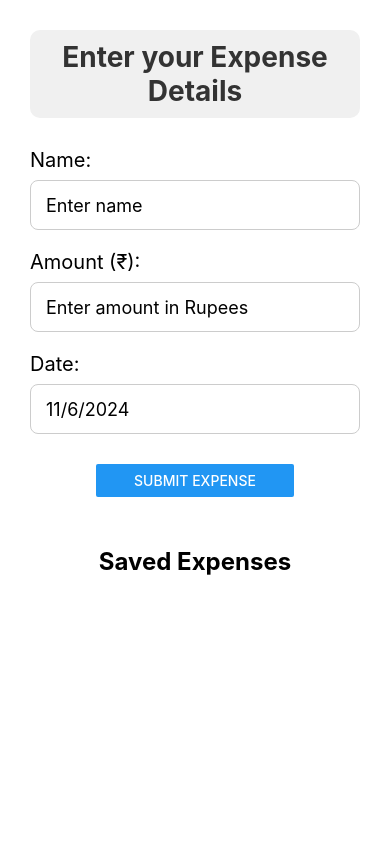
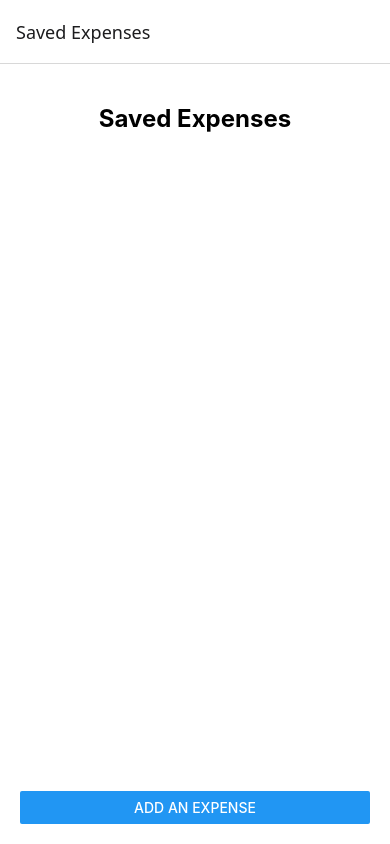
Before and after one commit to kamath7/ExpenserAgain, a React Native app: screen / in a window 390 px wide. Built offline with nearby package versions, Linux system fonts and the light colour scheme.

Commit message:
Using StackNavigator and screens

```diff
--- a/App.js
+++ b/App.js
@@ -1,33 +1,45 @@
-import { StyleSheet, Text, View } from 'react-native';
-import SimpleForm from './SimpleForm';
-import ExpenseList from './ExpenseList';
-import { useState } from 'react';
+import React, { useState } from 'react';
+import { NavigationContainer } from '@react-navigation/native';
+import { createStackNavigator } from '@react-navigation/stack';
+import ExpenseListScreen from './screens/ExpenseListScreen';
+import AddExpenseScreen from './screens/AddExpenseScreen';
+
+const Stack = createStackNavigator();
 
 export default function App() {
-
   const [expenses, setExpenses] = useState([]);
 
-  const addExpense = (name, amount, date) => {
-    setExpenses(prevExpenses => [
-      ...prevExpenses,
-      { id: Date.now().toString(), name, amount, date: date.toLocaleDateString() },
-    ]);
+  // Function to add a new expense
+  const addExpense = (expense) => {
+    setExpenses((currentExpenses) => [...currentExpenses, expense]);
   };
 
   return (
-    <View style={styles.container}>
-
-        <SimpleForm addExpense={addExpense}/>
-        <ExpenseList expenses={expenses}/>
-    </View>
+    <NavigationContainer>
+      <Stack.Navigator initialRouteName="ExpenseList">
+        <Stack.Screen
+          name="ExpenseList"
+          options={{ title: 'Saved Expenses' }}
+        >
+          {(props) => (
+            <ExpenseListScreen
+              {...props}
+              expenses={expenses}
+            />
+          )}
+        </Stack.Screen>
+        <Stack.Screen
+          name="AddExpense"
+          options={{ title: 'Add New Expense' }}
+        >
+          {(props) => (
+            <AddExpenseScreen
+              {...props}
+              addExpense={addExpense}
+            />
+          )}
+        </Stack.Screen>
+      </Stack.Navigator>
+    </NavigationContainer>
   );
 }
-
-const styles = StyleSheet.create({
-  container: {
-    flex: 1,
-    backgroundColor: '#fff',
-    alignItems: 'center',
-    justifyContent: 'center',
-  },
-});
--- a/SimpleForm.js
+++ b/SimpleForm.js
@@ -1,8 +1,8 @@
 import React, { useState } from 'react';
-import { View, Text, TextInput, Button, StyleSheet, Alert, TouchableOpacity } from 'react-native';
+import { View, Text, TextInput, Button, StyleSheet, TouchableOpacity } from 'react-native';
 import DateTimePicker from '@react-native-community/datetimepicker';
 
-export default function SimpleForm({ addExpense }) {
+export default function SimpleForm({ onSubmit }) {
   const [name, setName] = useState('');
   const [amount, setAmount] = useState('');
   const [date, setDate] = useState(new Date());
@@ -15,19 +15,21 @@ export default function SimpleForm({ addExpense }) {
   };
 
   const handleSubmit = () => {
-    if (name && amount && date) {
-      addExpense(name, amount, date);
-      setName('');
-      setAmount('');
-      setDate(new Date());
+    if (name && amount) {
+      const expenseData = {
+        name,
+        amount,
+        date: date.toLocaleDateString(),
+      };
+      onSubmit(expenseData);  // Call the onSubmit prop with expense data
     } else {
-      Alert.alert('Error', 'Please fill out all fields');
+      alert('Please fill out all fields.');
     }
   };
 
   return (
     <View style={styles.container}>
-      <Text style={styles.header}>Enter your Expense Details</Text>
+      <Text style={styles.header}>Enter Expense Details</Text>
 
       <Text style={styles.label}>Name:</Text>
       <TextInput
@@ -67,7 +69,7 @@ export default function SimpleForm({ addExpense }) {
       )}
 
       <View style={styles.buttonContainer}>
-        <Button title="Submit Expense" onPress={handleSubmit} />
+        <Button title="Save Expense" onPress={handleSubmit} />
       </View>
     </View>
   );
@@ -75,20 +77,16 @@ export default function SimpleForm({ addExpense }) {
 
 const styles = StyleSheet.create({
   container: {
-    padding: 30,
+    flex: 1,
+    padding: 20,
   },
   header: {
-    fontSize: 28,
+    fontSize: 24,
     fontWeight: 'bold',
-    textAlign: 'center',
-    color: '#333',
-    marginBottom: 30,
-    paddingVertical: 10,
-    backgroundColor: '#f0f0f0',
-    borderRadius: 10,
+    marginBottom: 20,
   },
   label: {
-    fontSize: 20,
+    fontSize: 18,
     marginBottom: 8,
   },
   input: {
@@ -97,12 +95,10 @@ const styles = StyleSheet.create({
     borderColor: '#ccc',
     borderWidth: 1,
     marginBottom: 20,
-    paddingHorizontal: 15,
+    paddingHorizontal: 10,
     borderRadius: 8,
   },
   buttonContainer: {
     marginTop: 10,
-    alignSelf: 'center',
-    width: '60%',
   },
 });
--- /dev/null
+++ b/screens/AddExpenseScreen.js
@@ -0,0 +1,24 @@
+import React from 'react';
+import { View, StyleSheet } from 'react-native';
+import SimpleForm from '../SimpleForm';
+
+export default function AddExpenseScreen({ navigation, addExpense }) {
+  const handleFormSubmit = (expenseData) => {
+    addExpense(expenseData);
+    navigation.navigate('ExpenseList');
+  };
+
+  return (
+    <View style={styles.container}>
+      <SimpleForm onSubmit={handleFormSubmit} />
+    </View>
+  );
+}
+
+const styles = StyleSheet.create({
+  container: {
+    flex: 1,
+    padding: 20,
+    backgroundColor: '#fff',
+  },
+});
--- /dev/null
+++ b/screens/ExpenseListScreen.js
@@ -0,0 +1,28 @@
+import React from 'react';
+import { View, Button, StyleSheet } from 'react-native';
+import ExpensesList from '../ExpenseList';
+
+export default function ExpenseListScreen({ navigation, expenses }) {
+  return (
+    <View style={styles.container}>
+      <ExpensesList expenses={expenses} />
+      <View style={styles.buttonContainer}>
+        <Button
+          title="Add an Expense"
+          onPress={() => navigation.navigate('AddExpense')}
+        />
+      </View>
+    </View>
+  );
+}
+
+const styles = StyleSheet.create({
+  container: {
+    flex: 1,
+    padding: 20,
+    backgroundColor: '#fff',
+  },
+  buttonContainer: {
+    marginTop: 10,
+  },
+});
```
Also changed, not shown: package.json (+6 -1 lines), 1 other file (tests, documents, lock files or other folders).
